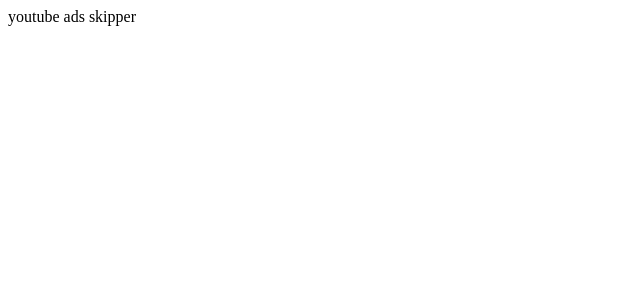
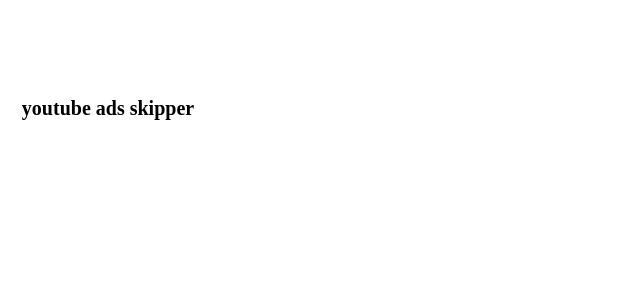
Before and after one commit to cwjjjjj/youtube-ads-skipper, a React (Vite) app: page / in a window 1280 px wide. Shown: the top 300 px of the page, without its empty margins (0-640 px from the left). Built offline with nearby package versions, Linux system fonts and the light colour scheme.

Commit message:
feat: 🎸 adjust manifest

```diff
--- a/package.json
+++ b/package.json
@@ -1,5 +1,5 @@
 {
-  "name": "chrome-extension-study",
+  "name": "youtube-ads-skipper",
   "private": true,
   "version": "0.0.0",
   "type": "module",
--- a/src/popup/App.tsx
+++ b/src/popup/App.tsx
@@ -1,5 +1,21 @@
+import { css } from "@emotion/react";
+
 function App() {
-  return <div>youtube ads skipper</div>;
+  return (
+    <div
+      css={css`
+        height: 200px;
+        width: 200px;
+        display: grid;
+        justify-content: center;
+        align-items: center;
+        font-size: 20px;
+        font-weight: bold;
+      `}
+    >
+      <div>youtube ads skipper</div>
+    </div>
+  );
 }
 
 export default App;
```
Also changed, not shown: manifest.json, 1 other file (tests, documents, lock files or other folders).
